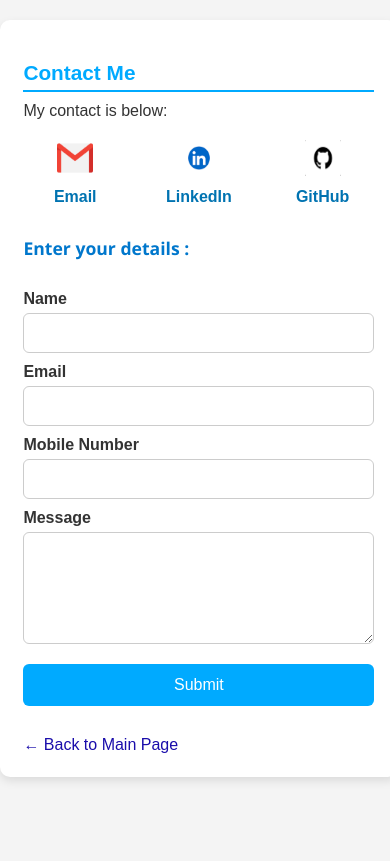
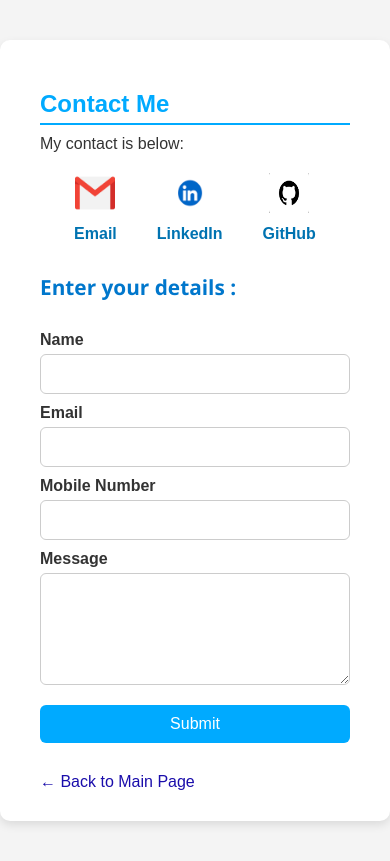
Before and after one commit to AG-Anubhav/HTML---Portfolio, a plain HTML site: page contacts.html in a window 390 px wide. Drawn offline with Linux system fonts and the light colour scheme.

Commit message:
Update contact.css

```diff
--- a/contact.css
+++ b/contact.css
@@ -7,17 +7,16 @@ body {
 }
 
 .container {
-  width: 90%;
   max-width: 700px;
   margin: 40px auto;
   background-color: #fff;
-  padding: 5vw;
+  padding: 30px 40px;
   border-radius: 10px;
   box-shadow: 0 4px 10px rgba(0, 0, 0, 0.1);
 }
 
 h2 {
-  font-size: 1.5rem;
+  font-size: 24px;
   margin-bottom: 10px;
   border-bottom: 2px solid #00aaff;
   padding-bottom: 5px;
@@ -26,7 +25,6 @@ h2 {
 
 p {
   margin: 8px 0;
-  font-size: 1rem;
 }
 
 a {
@@ -54,20 +52,20 @@ a:hover {
   padding: 10px;
   border: 1px solid #ccc;
   border-radius: 6px;
-  font-size: 1rem;
+  font-size: 16px;
   width: 100%;
   box-sizing: border-box;
 }
 
 .contact-form button {
   margin-top: 20px;
-  padding: 12px;
+  padding: 10px;
   background-color: #00aaff;
   color: white;
   border: none;
   border-radius: 6px;
   cursor: pointer;
-  font-size: 1rem;
+  font-size: 16px;
 }
 
 .contact-form button:hover {
@@ -81,14 +79,13 @@ a:hover {
 .contact-icons {
   display: flex;
   justify-content: center;
-  gap: 30px;
+  gap: 40px;
   margin: 20px 0;
   flex-wrap: wrap;
 }
 
 .contact-item {
   text-align: center;
-  flex: 1 1 100px;
 }
 
 .contact-item img {
@@ -105,40 +102,15 @@ a:hover {
 .contact-item p {
   margin: 0;
   font-weight: bold;
-  color: #0073b1;
+  color: #0073b1; /* Example color for LinkedIn */
 }
 
 .form-heading {
   font-size: 1.3rem;
   font-weight: 600;
-  color: #0077cc;
+  color: #0077cc; /* or any brand color */
   margin-top: 30px;
   margin-bottom: 10px;
   text-align: left;
   font-family: 'Segoe UI', Tahoma, Geneva, Verdana, sans-serif;
 }
-
-/* ✅ Responsive styles for small devices */
-@media (max-width: 600px) {
-  .container {
-    margin: 20px auto;
-    padding: 6vw;
-  }
-
-  h2 {
-    font-size: 1.3rem;
-  }
-
-  .form-heading {
-    font-size: 1.1rem;
-  }
-
-  .contact-icons {
-    gap: 20px;
-  }
-
-  .contact-item img {
-    width: 36px;
-    height: 36px;
-  }
-}
```
